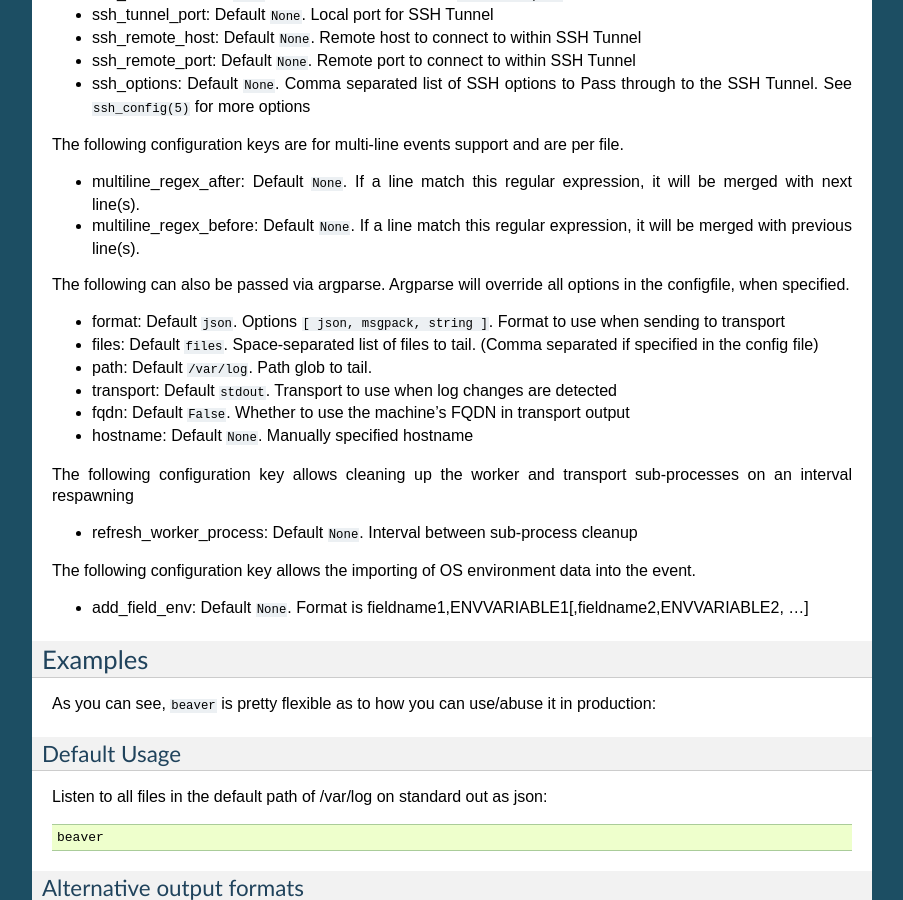
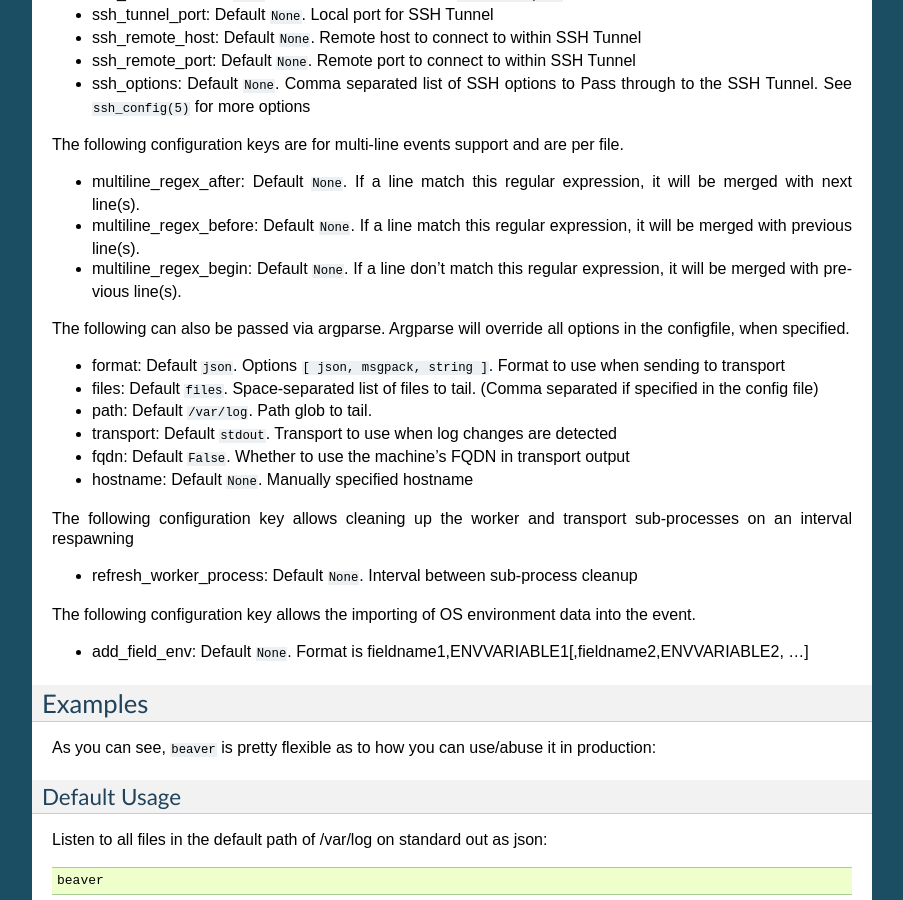
Before and after one commit to python-beaver/python-beaver, a Sphinx documentation site: the page built from docs/user/usage.rst, in a window 1280 px wide and 900 px high, scrolled down 2078 px. Shown: the whole window, without its empty margins (198-1101 px from the left). Built offline with Sphinx 7.4.7, drawn with Linux system fonts in a browser that asks for light colours.

Commit message:
Documentation for multiline_regex_begin

```diff
--- a/docs/user/usage.rst
+++ b/docs/user/usage.rst
@@ -104,6 +104,7 @@
 
 * multiline_regex_after: Default ``None``. If a line match this regular expression, it will be merged with next line(s).
 * multiline_regex_before: Default ``None``. If a line match this regular expression, it will be merged with previous line(s).
+* multiline_regex_begin: Default ``None``.  If a line don't match this regular expression, it will be merged with previous line(s).
 
 The following can also be passed via argparse. Argparse will override all options in the configfile, when specified.
 
```
